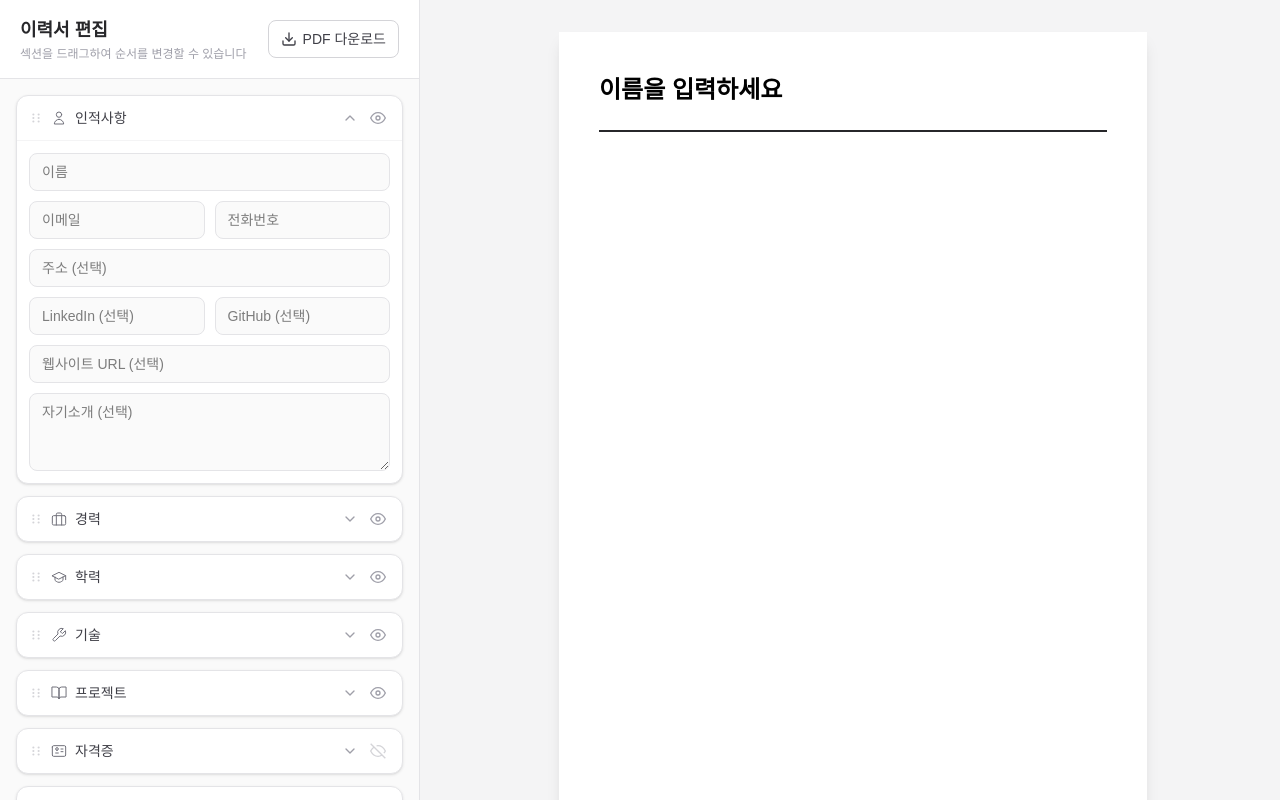
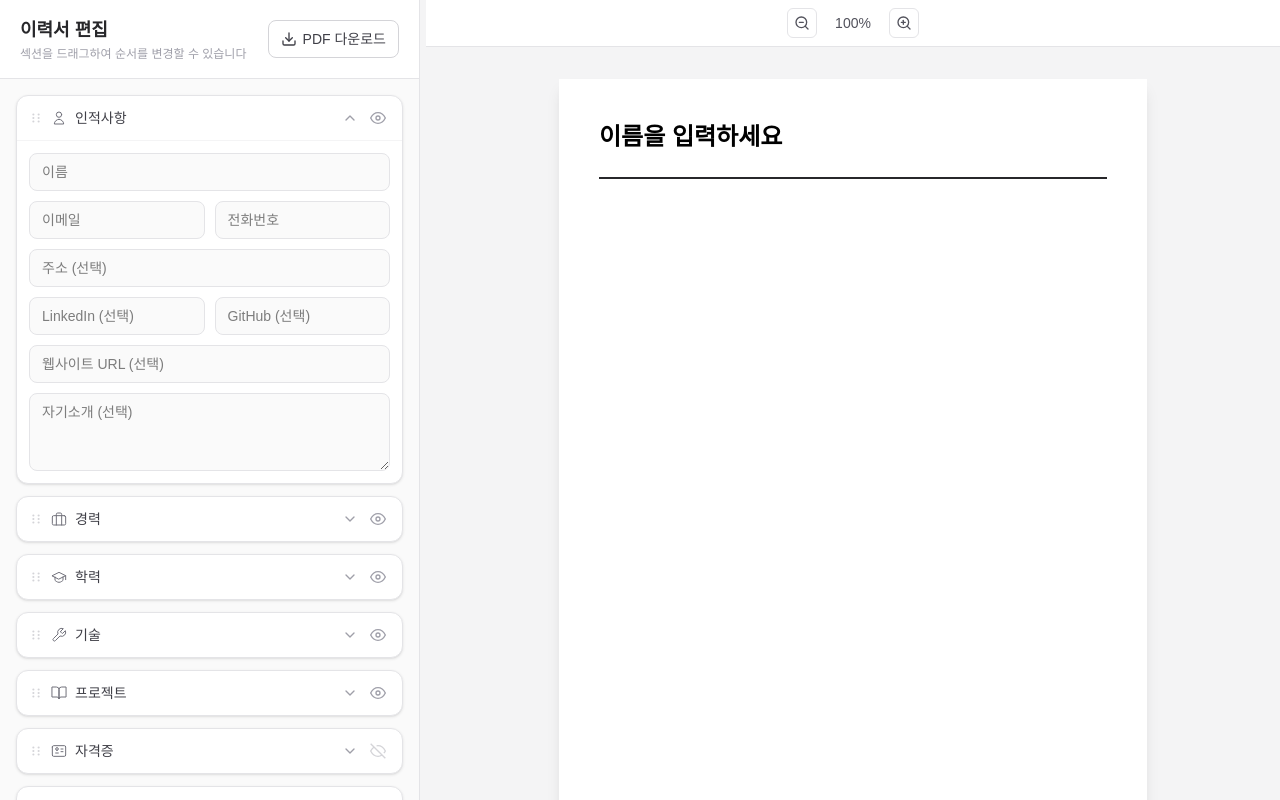
Before and after one commit to khkim6040/resume-kr, a Next.js app: page / in a window 1280 px wide. Built offline with nearby package versions, Linux system fonts and the light colour scheme; a web font is replaced by a local one.

Commit message:
feat: 미리보기 확대/축소 컨트롤 추가 (#34)

```diff
--- a/src/components/preview/Preview.tsx
+++ b/src/components/preview/Preview.tsx
@@ -1,40 +1,79 @@
 "use client";
 
+import { useState } from "react";
 import { useResumeStore } from "@/store/resume";
 import { useAutoFit } from "@/hooks/useAutoFit";
 import { A4Content } from "./A4Content";
 
 const A4_WIDTH = 210;
 const A4_HEIGHT = 297;
-const SCALE = 2.8;
-const PAGE_HEIGHT = A4_HEIGHT * SCALE;
+const DEFAULT_SCALE = 2.8;
+const MIN_SCALE = 1.5;
+const MAX_SCALE = 4.0;
+const SCALE_STEP = 0.3;
 
 export default function Preview() {
   const { data, dataVersion, templateId } = useResumeStore();
-  const { contentRef, styles: fs } = useAutoFit(dataVersion);
+  const [scale, setScale] = useState(DEFAULT_SCALE);
+  const pageHeight = A4_HEIGHT * scale;
+  const { contentRef, styles: fs } = useAutoFit(dataVersion, scale);
 
   return (
-    <div className="flex h-full flex-col items-center overflow-y-auto bg-zinc-100 p-8">
-      {/* A4 Page */}
+    <div className="flex h-full flex-col">
+      {/* Zoom controls */}
+      <div className="flex items-center justify-center gap-2 border-b border-zinc-200 bg-white px-4 py-2">
+        <button
+          onClick={() => setScale((s) => Math.max(MIN_SCALE, +(s - SCALE_STEP).toFixed(1)))}
+          disabled={scale <= MIN_SCALE}
+          className="rounded-md border border-zinc-200 p-1.5 text-zinc-600 transition-colors hover:bg-zinc-100 disabled:opacity-40 disabled:cursor-not-allowed"
+          aria-label="축소"
+        >
+          <svg width="16" height="16" viewBox="0 0 24 24" fill="none" stroke="currentColor" strokeWidth="2" strokeLinecap="round" strokeLinejoin="round">
+            <circle cx="11" cy="11" r="8" />
+            <line x1="21" y1="21" x2="16.65" y2="16.65" />
+            <line x1="8" y1="11" x2="14" y2="11" />
+          </svg>
+        </button>
+        <span className="min-w-[3.5rem] text-center text-sm text-zinc-600">
+          {Math.round((scale / DEFAULT_SCALE) * 100)}%
+        </span>
+        <button
+          onClick={() => setScale((s) => Math.min(MAX_SCALE, +(s + SCALE_STEP).toFixed(1)))}
+          disabled={scale >= MAX_SCALE}
+          className="rounded-md border border-zinc-200 p-1.5 text-zinc-600 transition-colors hover:bg-zinc-100 disabled:opacity-40 disabled:cursor-not-allowed"
+          aria-label="확대"
+        >
+          <svg width="16" height="16" viewBox="0 0 24 24" fill="none" stroke="currentColor" strokeWidth="2" strokeLinecap="round" strokeLinejoin="round">
+            <circle cx="11" cy="11" r="8" />
+            <line x1="21" y1="21" x2="16.65" y2="16.65" />
+            <line x1="11" y1="8" x2="11" y2="14" />
+            <line x1="8" y1="11" x2="14" y2="11" />
+          </svg>
+        </button>
+      </div>
+
+      {/* A4 Page area */}
+      <div className="flex flex-1 flex-col items-center overflow-y-auto bg-zinc-100 p-8">
         <div
           className="relative bg-white shadow-lg"
           style={{
-          width: A4_WIDTH * SCALE,
-          minHeight: PAGE_HEIGHT,
+            width: A4_WIDTH * scale,
+            minHeight: pageHeight,
             fontFamily: "Pretendard, sans-serif",
             wordBreak: "keep-all",
             backgroundImage: `repeating-linear-gradient(
               to bottom,
               transparent,
-            transparent ${PAGE_HEIGHT - 1}px,
-            #d4d4d8 ${PAGE_HEIGHT - 1}px,
-            #d4d4d8 ${PAGE_HEIGHT}px
+              transparent ${pageHeight - 1}px,
+              #d4d4d8 ${pageHeight - 1}px,
+              #d4d4d8 ${pageHeight}px
             )`,
-          backgroundSize: `100% ${PAGE_HEIGHT}px`,
+            backgroundSize: `100% ${pageHeight}px`,
           }}
         >
           <A4Content data={data} fs={fs} contentRef={contentRef} templateId={templateId} />
         </div>
       </div>
+    </div>
   );
 }
--- a/src/hooks/useAutoFit.ts
+++ b/src/hooks/useAutoFit.ts
@@ -1,6 +1,5 @@
 import { useEffect, useRef, useState, useCallback } from "react";
 
-const A4_HEIGHT_PX = 297 * 2.8; // 831.6px
 
 export type FitLevel = 0 | 1 | 2 | 3;
 
@@ -22,10 +21,11 @@ const FIT_PRESETS: Record<FitLevel, FitStyles> = {
   3: { sectionGap: 6,  fontSize: 11, headingSize: 13, nameSize: 18, itemGap: 6,  padding: 24, headerMarginBottom: 10, lineHeight: 1.35 },
 };
 
-export function useAutoFit(dataVersion: number) {
+export function useAutoFit(dataVersion: number, scale: number = 2.8) {
   const contentRef = useRef<HTMLDivElement>(null);
   const [fitLevel, setFitLevel] = useState<FitLevel>(0);
   const lastDirectionRef = useRef<'up' | 'down' | null>(null);
+  const a4HeightPx = 297 * scale;
 
   // Reset direction when dataVersion changes
   useEffect(() => {
@@ -37,7 +37,7 @@ export function useAutoFit(dataVersion: number) {
     if (!el) return;
 
     const currentPadding = FIT_PRESETS[fitLevel].padding;
-    const availableHeight = A4_HEIGHT_PX - currentPadding * 2;
+    const availableHeight = a4HeightPx - currentPadding * 2;
     const contentHeight = el.scrollHeight;
 
     if (contentHeight > availableHeight && fitLevel < 3) {
@@ -48,14 +48,14 @@ export function useAutoFit(dataVersion: number) {
       // Check if we can decrease fit level (content might fit with less shrinking)
       const prevLevel = (fitLevel - 1) as FitLevel;
       const prevPadding = FIT_PRESETS[prevLevel].padding;
-      const prevAvailable = A4_HEIGHT_PX - prevPadding * 2;
+      const prevAvailable = a4HeightPx - prevPadding * 2;
       // Use a margin to prevent oscillation (content must be significantly smaller)
       if (contentHeight < prevAvailable * 0.92) {
         setFitLevel(prevLevel);
         lastDirectionRef.current = 'down';
       }
     }
-  }, [fitLevel]);
+  }, [fitLevel, a4HeightPx]);
 
   // Measure after render with RAF — no reset on dataVersion change
   useEffect(() => {
```
Lines whose indentation alone changed are shown as unchanged.
